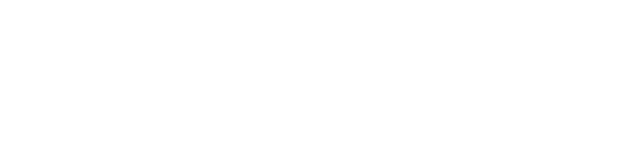
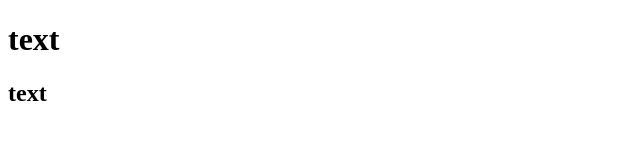
Before and after one commit to likermusic/test-tets1, a plain HTML site: page index.html in a window 1280 px wide. Shown: the whole page, without its empty margins (0-640 px from the left). Drawn offline with Linux system fonts and the light colour scheme.

Commit message:
add h1 h2

```diff
--- a/index.html
+++ b/index.html
@@ -8,7 +8,8 @@
 </head>
 
 <body>
-
+  <h1>text</h1>
+  <h2>text</h2>
 </body>
 
 </html>
```
Also changed, not shown: contacts.html (+2 -0 lines).
